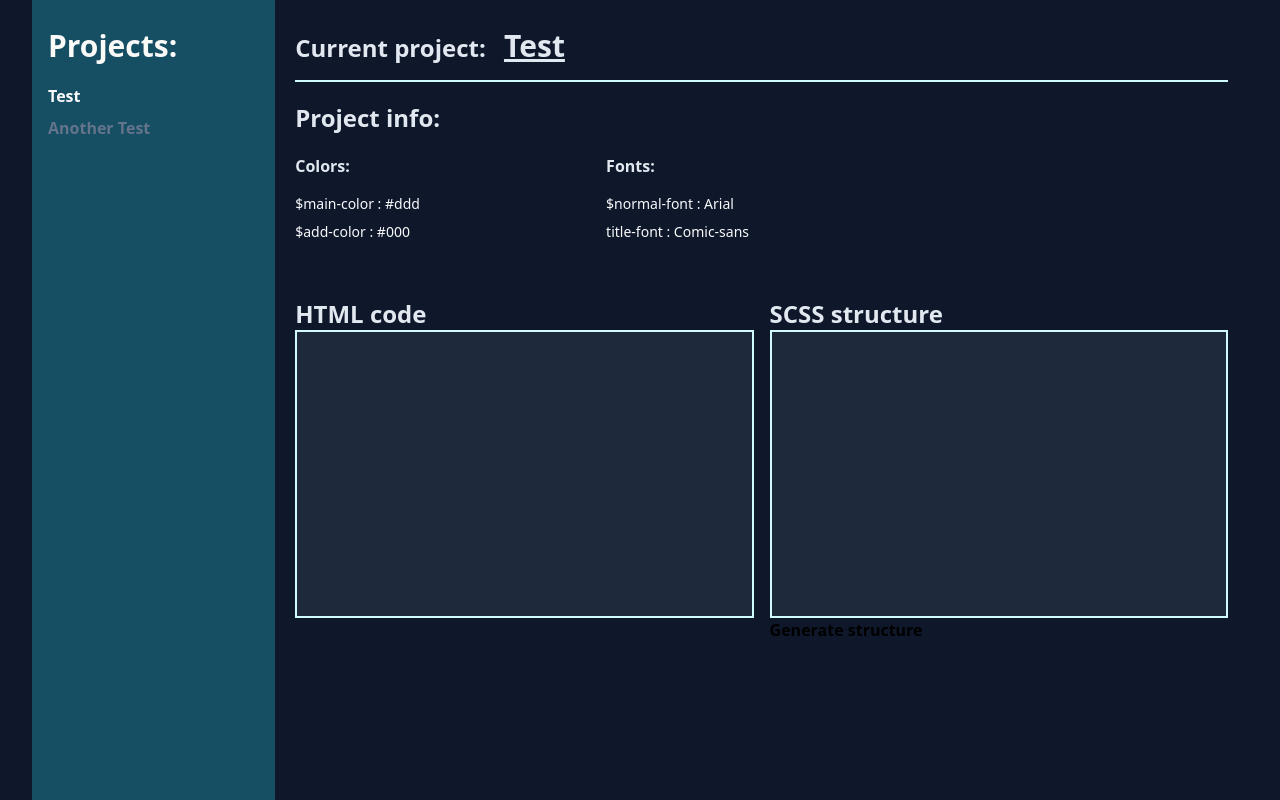
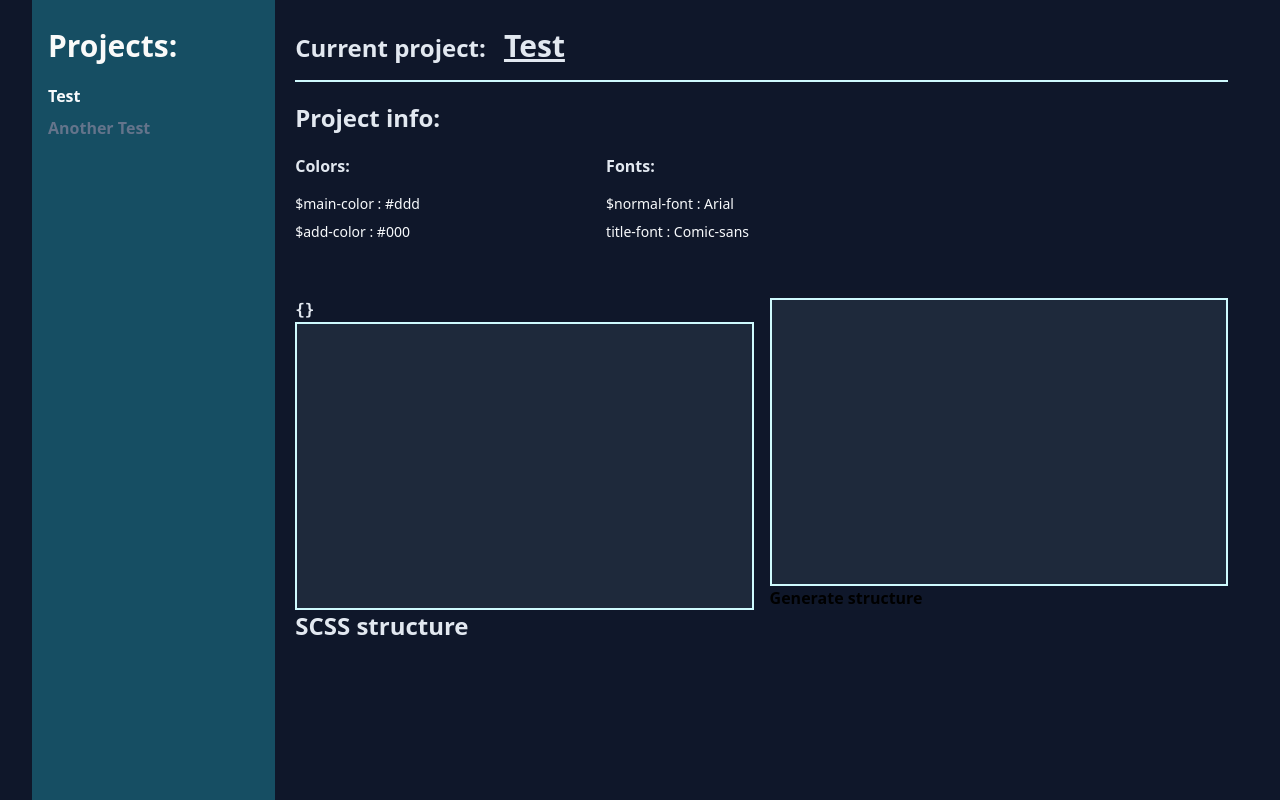
Before and after one commit to juriAndreiczuk/stylesConverter, a Vue app: page / in a window 1280 px wide. Built offline with nearby package versions, Linux system fonts and the light colour scheme.

Commit message:
useClassesStructure function

```diff
--- a/src/components/SectionStructure.vue
+++ b/src/components/SectionStructure.vue
@@ -1,22 +1,16 @@
 <script setup>
 import useHandleTab from './../use/handleTab'
-import { ref } from 'vue'
-
+import useClassesStructure from './../use/classesStructure'
 const { textArea, codeValue, handleTab } = useHandleTab()
-const htmlContainer = ref(document.createElement('div'))
-
-const createHtmlStructure = () => {
-  htmlContainer.value.innerHTML = codeValue.value
-  console.log(htmlContainer.value)
-}
-
+const { getAllClasses, classes } = useClassesStructure()
 </script>
 
 <template>
   <div class="px-5 py7">
     <div class="columns-2">
       <div>
-        <h2 class="font-bold text-2xl text-slate-200">HTML code</h2>
+        <pre class="font-bold text-slate-200">{{ classes }}</pre>
+
         <textarea
           ref="textArea"
           @keydown.tab.prevent="handleTab"
@@ -28,7 +22,7 @@ const createHtmlStructure = () => {
       <div>
         <h2 class="font-bold text-2xl text-slate-200">SCSS structure</h2>
         <code class="block h-72 w-full text-1xl py-3 px-5 border-2 text-slate-200 bg-slate-800 border-cyan-100"></code>
-        <button @click="createHtmlStructure()">Generate structure</button>
+        <button @click="getAllClasses(codeValue)">Generate structure</button>
       </div>
     </div>
   </div>
--- /dev/null
+++ b/src/use/classesStructure.js
@@ -0,0 +1,33 @@
+import { reactive, computed, ref } from 'vue'
+
+const useClassesStructure = () => {
+  const classes = reactive({})
+  const codeValue = ref('')
+
+  const getHtmlStructure = computed(() => {
+    const htmlContainer = document.createElement('div')
+    htmlContainer.innerHTML = codeValue.value
+    htmlContainer.classList.add('html')
+    return htmlContainer
+  })
+
+  const processElement = element => ({
+    name: element.classList.value,
+    elements: Array.from(element.children).map(processElement)
+  })
+
+  const getAllClasses = val => {
+    codeValue.value = val
+    Object.keys(classes).forEach(key => delete classes[key])
+    const rootClass = processElement(getHtmlStructure.value)
+
+    if (!classes[rootClass.name] && rootClass) {
+      classes[rootClass.name] = { name: rootClass.name, elements: [] }
+    }
+    classes[rootClass.name].elements.push(rootClass.elements)
+  }
+
+  return { getAllClasses, classes }
+}
+
+export default useClassesStructure
```
